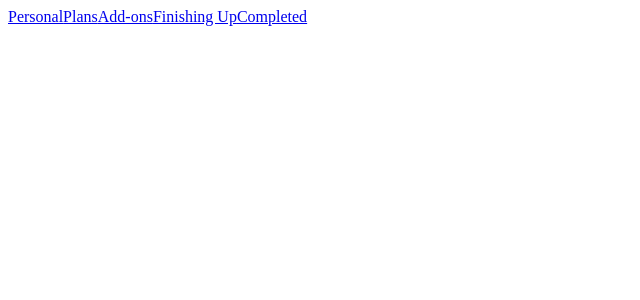
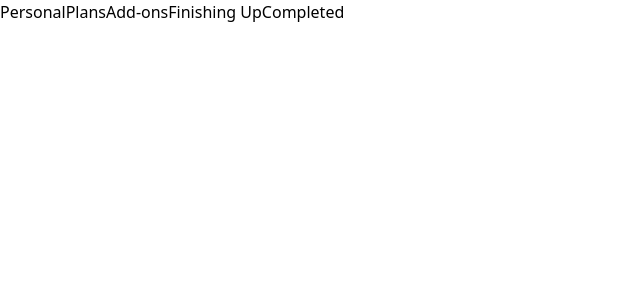
Before and after one commit to Barenbik/multi-step-form, a Vue app: page / in a window 1280 px wide. Shown: the top 300 px of the page, without its empty margins (0-640 px from the left). Built offline with nearby package versions, Linux system fonts and the light colour scheme.

Commit message:
Install tailwind css

```diff
--- a/package.json
+++ b/package.json
@@ -18,9 +18,12 @@
     "@rushstack/eslint-patch": "^1.3.2",
     "@vitejs/plugin-vue": "^4.2.3",
     "@vue/eslint-config-prettier": "^8.0.0",
+    "autoprefixer": "^10.4.15",
     "eslint": "^8.45.0",
     "eslint-plugin-vue": "^9.15.1",
+    "postcss": "^8.4.29",
     "prettier": "^3.0.0",
+    "tailwindcss": "^3.3.3",
     "vite": "^4.4.6"
   }
 }
--- /dev/null
+++ b/postcss.config.js
@@ -0,0 +1,6 @@
+module.exports = {
+  plugins: {
+    tailwindcss: {},
+    autoprefixer: {},
+  },
+}
--- a/src/assets/main.css
+++ b/src/assets/main.css
@@ -0,0 +1,3 @@
+@tailwind base;
+@tailwind components;
+@tailwind utilities;
--- /dev/null
+++ b/tailwind.config.js
@@ -0,0 +1,11 @@
+/** @type {import('tailwindcss').Config} */
+module.exports = {
+  content: [
+    "./index.html",
+    "./src/**/*.{vue,js,ts,jsx,tsx}",
+  ],
+  theme: {
+    extend: {},
+  },
+  plugins: [],
+}
```
Also changed, not shown: 1 other file (tests, documents, lock files or other folders).
